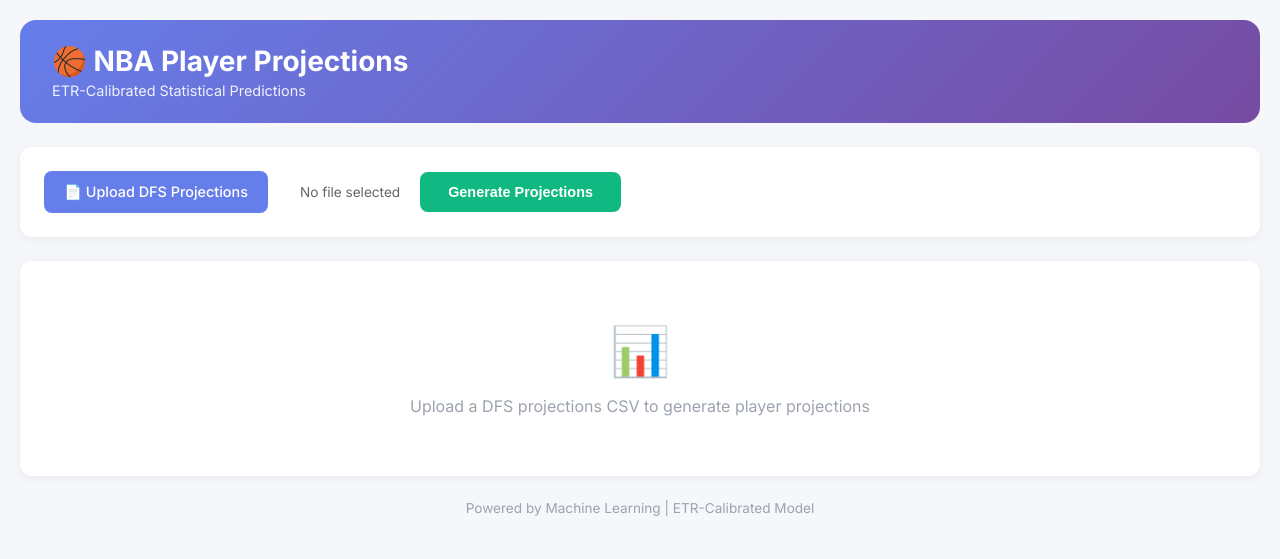
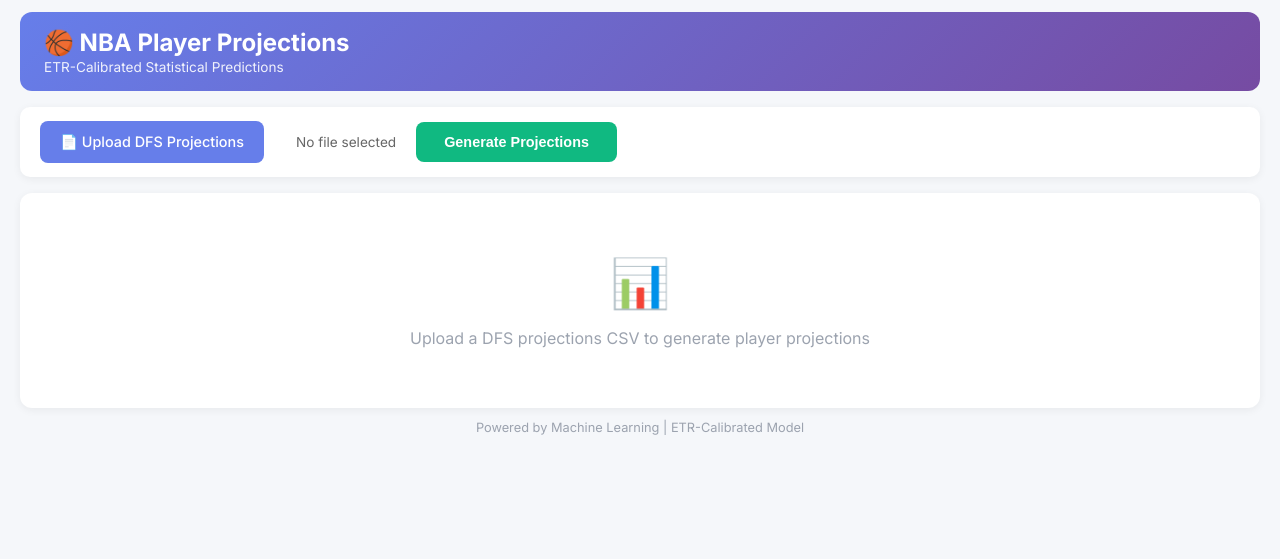
Before and after one commit to satchelscode/etr-projections, a Flask app: page / in a window 1280 px wide. Shown: the top 559 px of the page. Run offline with Flask 3, Linux system fonts and the light colour scheme.

Commit message:
Update index.html

```diff
--- a/templates/index.html
+++ b/templates/index.html
@@ -20,35 +20,35 @@
         }
 
         .container {
-            max-width: 1400px;
+            max-width: 1800px;
             margin: 0 auto;
-            padding: 20px;
+            padding: 12px 20px;
         }
 
         /* Header */
         .header {
             background: linear-gradient(135deg, #667eea 0%, #764ba2 100%);
             color: white;
-            padding: 24px 32px;
-            border-radius: 16px;
-            margin-bottom: 24px;
+            padding: 16px 24px;
+            border-radius: 12px;
+            margin-bottom: 16px;
             display: flex;
             justify-content: space-between;
             align-items: center;
         }
 
         .header h1 {
-            font-size: 1.75rem;
+            font-size: 1.5rem;
             font-weight: 700;
             display: flex;
             align-items: center;
-            gap: 12px;
+            gap: 10px;
         }
 
         .header .subtitle {
-            font-size: 0.9rem;
+            font-size: 0.85rem;
             opacity: 0.9;
-            margin-top: 4px;
+            margin-top: 2px;
         }
 
         .header-right {
@@ -60,9 +60,9 @@
         /* Upload Section */
         .upload-section {
             background: white;
-            border-radius: 12px;
-            padding: 24px;
-            margin-bottom: 24px;
+            border-radius: 10px;
+            padding: 14px 20px;
+            margin-bottom: 16px;
             box-shadow: 0 2px 8px rgba(0,0,0,0.06);
         }
 
@@ -135,13 +135,13 @@
         }
 
         .results-header {
-            padding: 16px 24px;
+            padding: 12px 20px;
             border-bottom: 1px solid #e5e7eb;
             display: flex;
             justify-content: space-between;
             align-items: center;
             flex-wrap: wrap;
-            gap: 16px;
+            gap: 12px;
         }
 
         .results-title {
@@ -177,7 +177,7 @@
 
         /* Filters */
         .filters-bar {
-            padding: 16px 24px;
+            padding: 12px 20px;
             background: #f9fafb;
             border-bottom: 1px solid #e5e7eb;
             display: flex;
@@ -246,20 +246,20 @@
         /* Table */
         .table-container {
             overflow-x: auto;
-            max-height: 600px;
+            max-height: 75vh;
             overflow-y: auto;
         }
 
         .projections-table {
             width: 100%;
             border-collapse: collapse;
-            font-size: 0.95rem;
+            font-size: 1.05rem;
         }
 
         .projections-table th {
             background: #1f2937;
             color: white;
-            padding: 14px 16px;
+            padding: 14px 20px;
             text-align: left;
             font-weight: 600;
             border-bottom: 2px solid #374151;
@@ -267,6 +267,7 @@
             top: 0;
             z-index: 10;
             white-space: nowrap;
+            font-size: 1rem;
         }
 
         .projections-table th.sortable {
@@ -279,7 +280,7 @@
         }
 
         .projections-table td {
-            padding: 12px 16px;
+            padding: 14px 20px;
             border-bottom: 1px solid #e5e7eb;
             white-space: nowrap;
             color: #1f2937;
@@ -370,9 +371,9 @@
         /* Footer */
         .footer {
             text-align: center;
-            padding: 24px;
+            padding: 12px;
             color: #9ca3af;
-            font-size: 0.85rem;
+            font-size: 0.8rem;
         }
     </style>
 </head>
```
